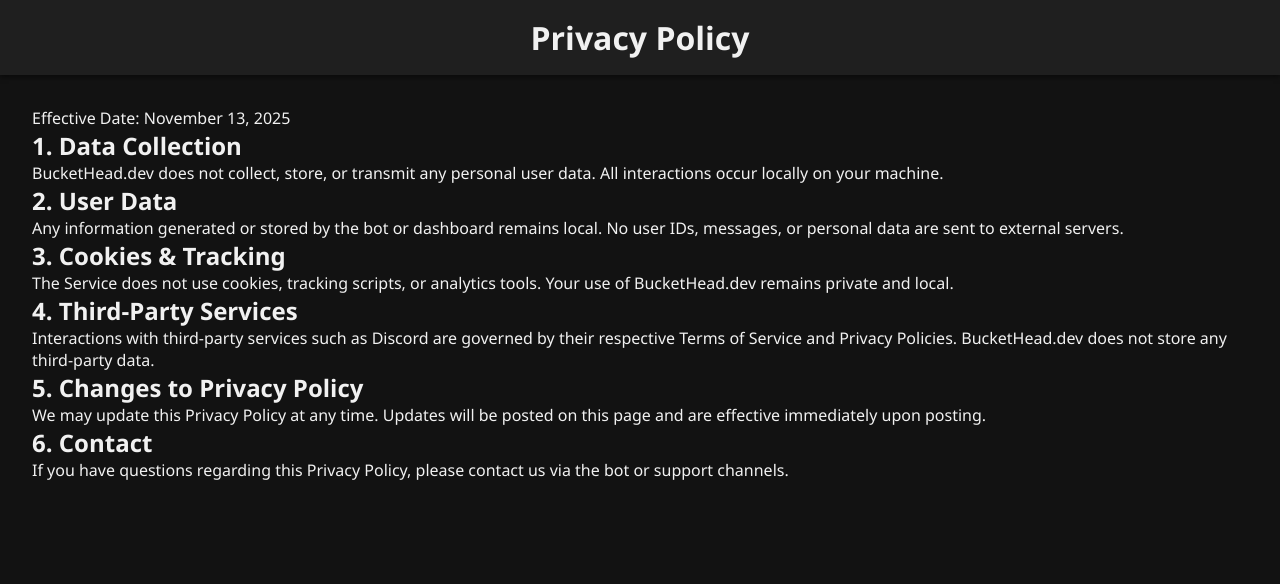
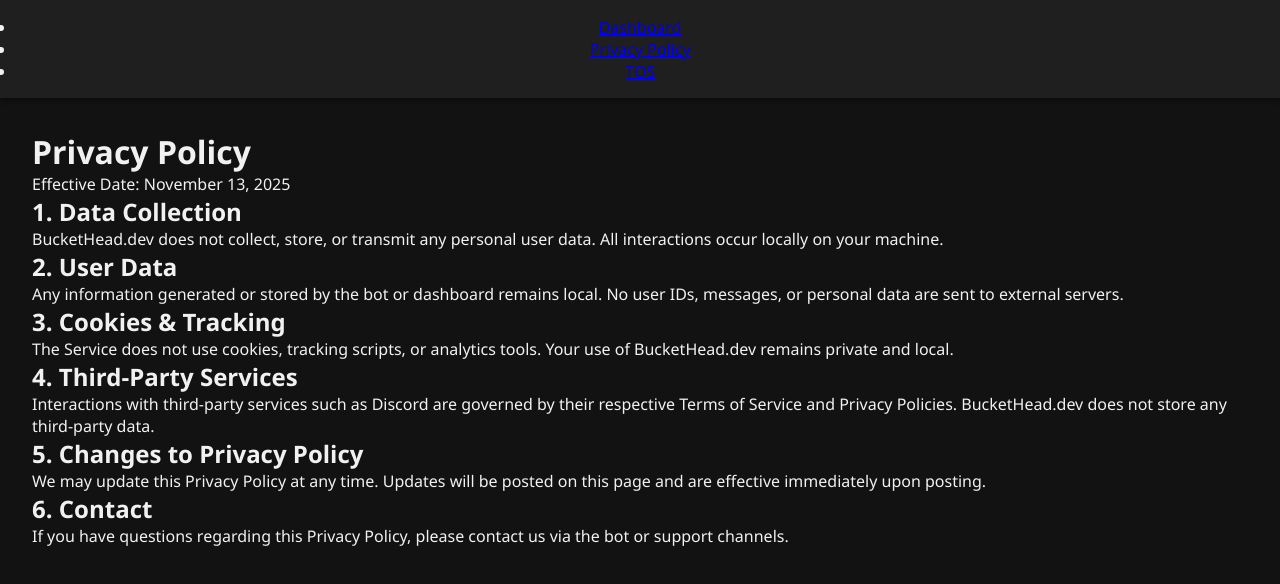
Before and after one commit to Brayden1609/Tinker-bot, a website: page dashboard/privacy.html in a window 1280 px wide. Drawn offline with Linux system fonts and the light colour scheme.

Commit message:
Update privacy.html

```diff
--- a/dashboard/privacy.html
+++ b/dashboard/privacy.html
@@ -8,10 +8,17 @@
 </head>
 <body>
     <header>
-        <h1>Privacy Policy</h1>
+        <nav>
+            <ul class="tabs">
+                <li><a href="index.html">Dashboard</a></li>
+                <li><a href="privacy.html" class="active">Privacy Policy</a></li>
+                <li><a href="tos.html">TOS</a></li>
+            </ul>
+        </nav>
     </header>
 
     <main>
+        <h1>Privacy Policy</h1>
         <p>Effective Date: November 13, 2025</p>
 
         <h2>1. Data Collection</h2>
```
